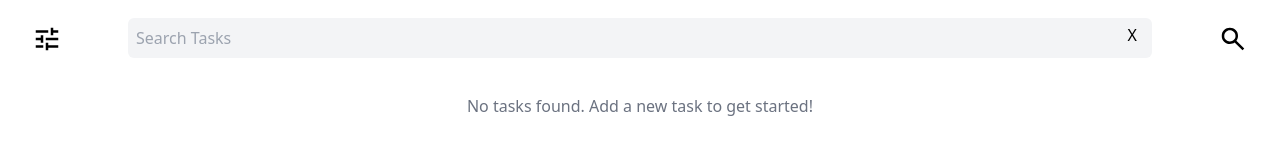
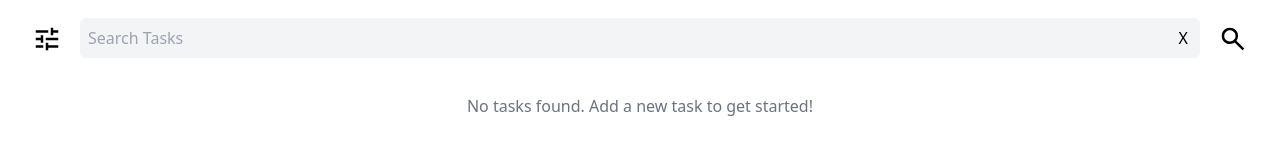
Before and after one commit to Ax3lrod/to-do-list-app, a Nuxt app: page / in a window 1280 px wide. Both pictures are taken after a click on the button 1233 px from the left and 39 px from the top of the page. Shown: the top 160 px of the page. Built offline with nearby package versions, Linux system fonts and the light colour scheme.

Commit message:
fixed: search bar layouting

```diff
--- a/pages/index.vue
+++ b/pages/index.vue
@@ -11,16 +11,17 @@
     </div>
 
     <!-- search bar -->
-    <div v-if="searchBar" class="absolute left-0 right-0 mx-auto -mt-9 w-[80%]">
+    <div
+      v-if="searchBar"
+      class="absolute left-0 right-0 mx-auto -mt-9 w-screen px-5 lg:px-20 flex items-center justify-end"
+    >
       <input
         v-model="searchQuery"
         type="text"
         placeholder="Search Tasks"
-        class="bg-gray-100 text-gray-800 border-0 rounded-md p-2 mb-4 w-full focus:bg-gray-200 focus:outline-none focus:ring-1 focus:ring-teal1 transition ease-in-out duration-150"
+        class="bg-gray-100 text-gray-800 border-0 rounded-md p-2 w-full focus:bg-gray-200 focus:outline-none focus:ring-1 focus:ring-teal1 transition ease-in-out duration-150"
       />
-      <button class="absolute top-[5px] right-[15px]" @click="closeSearchBar">
-        X
-      </button>
+      <button class="absolute mr-3" @click="closeSearchBar">X</button>
     </div>
 
     <!-- Task List -->
```
